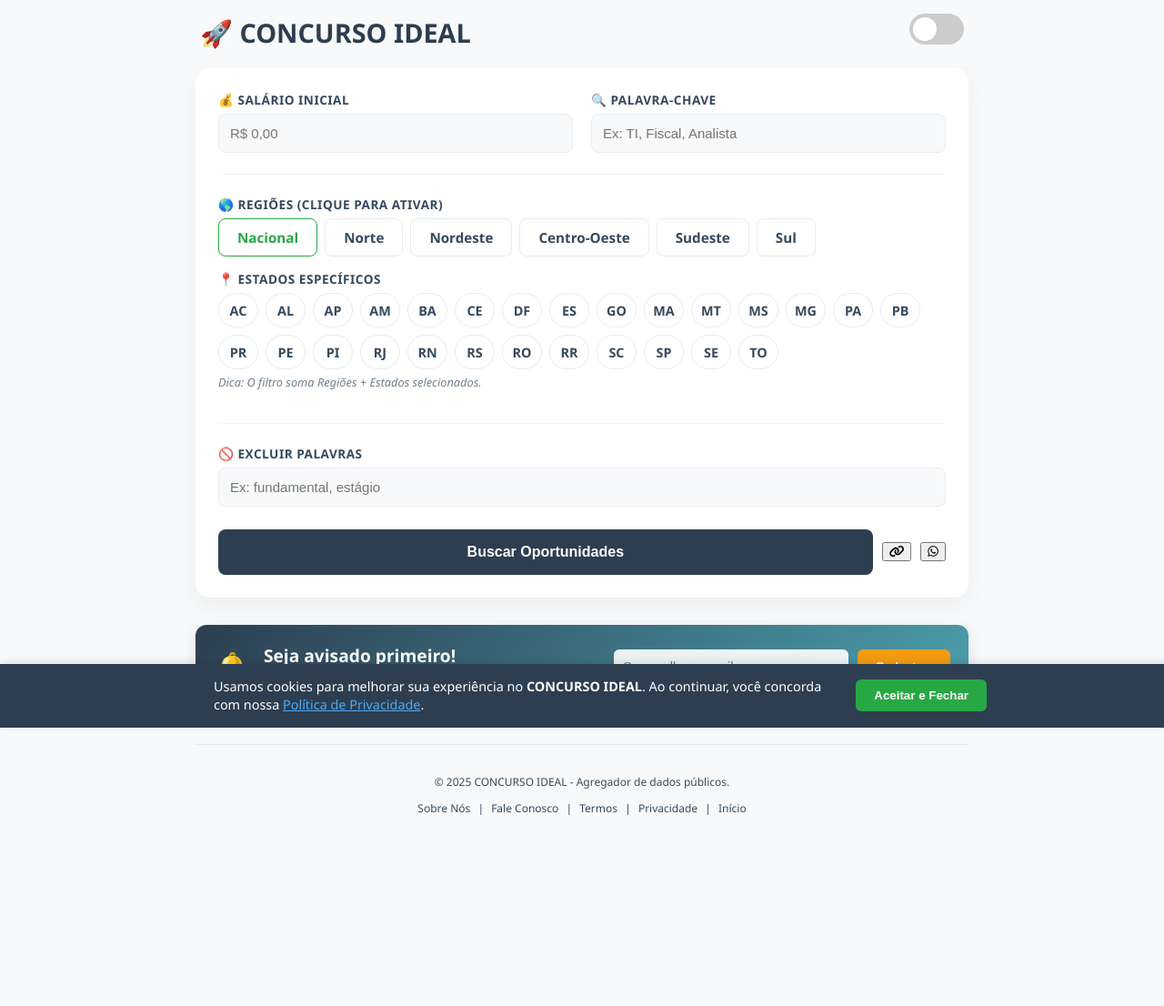
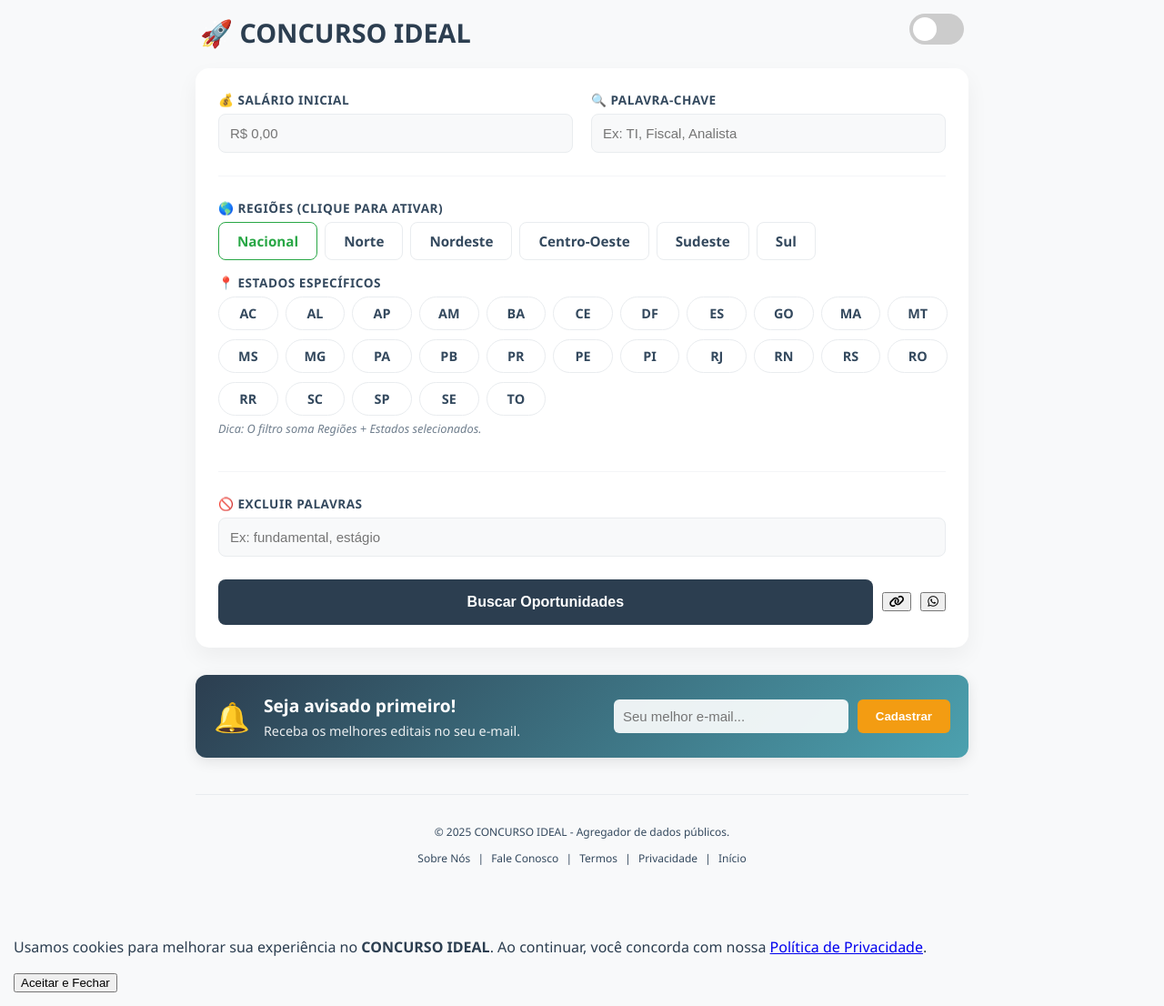
Before and after one commit to irislenisson/concurso-flask-app, a Flask app: page / in a window 1280 px wide. Shown: the whole page at 91% size. Before the commit the page ends 896 px from the top, so only its background shows below. Run offline with Flask 3, Linux system fonts and the light colour scheme.

Commit message:
Atualização visual 2

```diff
--- a/static/css/style.css
+++ b/static/css/style.css
@@ -1,4 +1,4 @@
-/* static/css/style.css - Versão Equilibrada e Visualmente Confortável */
+/* static/css/style.css - Versão Final: Visual Pílula e Equilibrado */
 
 /* VARIÁVEIS DE CORES */
 :root {
@@ -34,7 +34,7 @@
 body {
     font-family: 'Segoe UI', Tahoma, Geneva, Verdana, sans-serif;
     margin: 0;
-    padding: 15px; /* Padding confortável */
+    padding: 15px;
     background-color: var(--bg-body);
     color: var(--text-primary);
     scroll-behavior: smooth;
@@ -43,7 +43,7 @@ body {
 
 .container { max-width: 850px; margin: 0 auto; padding-bottom: 50px; position: relative; }
 
-/* --- CABEÇALHO LADO A LADO --- */
+/* --- CABEÇALHO (Lado a Lado) --- */
 .header-row {
     display: flex;
     justify-content: space-between;
@@ -60,16 +60,15 @@ h1 {
     font-size: 1.8rem;
 }
 
-/* Oculta posicionamento antigo */
 .theme-switch-wrapper { position: static; display: flex; align-items: center; }
 
 form {
     background: var(--bg-container);
-    padding: 25px; /* Espaço interno bom */
+    padding: 25px; /* Espaço interno confortável */
     border-radius: 15px;
     box-shadow: 0 10px 25px var(--card-shadow);
     display: grid;
-    gap: 15px; /* Gap equilibrado (nem 20px, nem 8px) */
+    gap: 15px; /* Espaço entre linhas confortável */
 }
 
 label {
@@ -97,6 +96,7 @@ input:focus { border-color: var(--primary-color); background: var(--bg-container
 
 .btn-grid { display: flex; flex-wrap: wrap; gap: 8px; }
 
+/* Botões Gerais */
 .filter-btn {
     background-color: var(--bg-container);
     border: 1px solid var(--border-color);
@@ -109,23 +109,30 @@ input:focus { border-color: var(--primary-color); background: var(--bg-container
 .filter-btn:hover { background-color: var(--border-color); transform: translateY(-1px); }
 .filter-btn.active { background-color: var(--primary-color); color: white; border-color: var(--primary-color); box-shadow: 0 4px 6px rgba(0,123,255,0.2); }
 
-/* --- ESTADOS EQUILIBRADOS --- */
-.uf-btn {
-    width: 42px; /* Largura fixa para uniformidade */
-    height: 36px; /* Altura fixa */
-    display: flex;
-    align-items: center;
-    justify-content: center;
-    padding: 0;
-    /* Mantém o visual arredondado mas não tão pequeno */
-    border-radius: 20px;
+/* --- GRID DE ESTADOS (UF) ESTILO PÍLULA (IGUAL SUA IMAGEM) --- */
+.uf-grid {
+    display: grid;
+    /* Cria colunas que se adaptam, mas com largura mínima de 60px para o formato pílula */
+    grid-template-columns: repeat(auto-fill, minmax(60px, 1fr));
+    gap: 10px;
 }
 
+.uf-btn {
+    border-radius: 50px; /* Formato Pílula Arredondada */
+    padding: 8px 0; /* Altura equilibrada */
+    text-align: center;
+    justify-content: center;
+    display: flex;
+    width: 100%; /* Ocupa a célula do grid */
+    font-weight: 700; /* Letra um pouco mais grossa como na imagem */
+}
+
+/* Regiões */
 .region-btn { padding: 10px 20px; font-size: 0.95em; border-radius: 8px; }
 .region-btn[data-value="Nacional"] { border-color: #28a745; color: #28a745; }
 .region-btn[data-value="Nacional"].active { background-color: #28a745; color: white; }
 
-.section-divider { border-top: 1px solid var(--border-color); margin: 8px 0; opacity: 0.5; }
+.section-divider { border-top: 1px solid var(--border-color); margin: 10px 0; opacity: 0.5; }
 .help-text { font-size: 0.8em; color: var(--text-secondary); margin-top: 5px; font-style: italic; opacity: 0.7;}
 
 .main-actions { display: flex; gap: 10px; margin-top: 10px; align-items: center; }
@@ -137,7 +144,7 @@ input[type="submit"] {
 }
 input[type="submit"]:hover { background-color: #1a252f; transform: translateY(-2px); }
 
-/* NEWSLETTER ORIGINAL */
+/* NEWSLETTER GRADIENTE */
 .newsletter-box {
     margin-top: 30px;
     background: linear-gradient(135deg, #2c3e50, #4ca1af);
@@ -211,12 +218,12 @@ input:checked + .slider .moon-icon { opacity: 1; }
 .btn-zap-small { background-color: #25D366; }
 .btn-zap-small:hover { background-color: #128C7E; transform: translateY(-2px); }
 
-/* Footer */
+/* FOOTER */
 .legal-footer { margin-top: 40px; text-align: center; font-size: 0.75em; color: var(--text-secondary); border-top: 1px solid var(--border-color); padding-top: 20px; }
 .legal-footer a { color: var(--text-secondary); text-decoration: none; margin: 0 5px; }
 .legal-footer a:hover { text-decoration: underline; }
 
-/* Auxiliares */
+/* AUXILIARES */
 .skeleton { background: var(--skeleton-start); background: linear-gradient(90deg, var(--skeleton-start) 25%, var(--skeleton-mid) 50%, var(--skeleton-end) 75%); background-size: 200% 100%; animation: loading 1.5s infinite; border-radius: 4px; margin-bottom: 8px; }
 @keyframes loading { 0% { background-position: 200% 0; } 100% { background-position: -200% 0; } }
 .skeleton-card { background: var(--bg-container); padding: 25px; border-left: 5px solid var(--border-color); border-radius: 10px; margin-bottom: 20px; }
@@ -228,23 +235,3 @@ input:checked + .slider .moon-icon { opacity: 1; }
 #btn-back-to-top:hover { background-color: #1a252f; transform: scale(1.1); }
 #toast { visibility: hidden; min-width: 250px; margin-left: -125px; background-color: #333; color: #fff; text-align: center; border-radius: 8px; padding: 16px; position: fixed; z-index: 10000; left: 50%; bottom: 30px; }
 #toast.show { visibility: visible; animation: fadein 0.5s, fadeout 0.5s 2.5s; }
-@keyframes fadein { from {bottom: 0; opacity: 0;} to {bottom: 30px; opacity: 1;} }
-@keyframes fadeout { from {bottom: 30px; opacity: 1;} to {bottom: 0; opacity: 0;} }
-.cookie-banner { display: none; position: fixed; bottom: 0; left: 0; width: 100%; background-color: #2c3e50; color: white; padding: 15px 20px; box-shadow: 0 -2px 10px rgba(0,0,0,0.1); z-index: 9999; font-size: 0.9em; }
-.cookie-content { max-width: 850px; margin: 0 auto; display: flex; justify-content: space-between; align-items: center; flex-wrap: wrap; gap: 15px; }
-.cookie-content p { margin: 0; flex: 1; line-height: 1.4; }
-.cookie-content a { color: #4dabf7; text-decoration: underline; }
-.cookie-btn { background-color: #28a745; color: white; border: none; padding: 10px 20px; border-radius: 6px; cursor: pointer; font-weight: bold; white-space: nowrap; transition: background 0.2s; }
-.cookie-btn:hover { background-color: #218838; }
-.ad-slot { background-color: var(--bg-container); border: 1px dashed var(--border-color); border-radius: 10px; padding: 20px; margin-bottom: 20px; text-align: center; color: var(--text-secondary); }
-.ad-label { font-size: 0.7em; text-transform: uppercase; letter-spacing: 1px; margin-bottom: 10px; display: block; opacity: 0.6; }
-.btn-report { background: none; border: none; color: #ef5350; font-size: 0.85em; cursor: pointer; text-decoration: underline; margin-top: 10px; opacity: 0.7; transition: opacity 0.2s; }
-.btn-report:hover { opacity: 1; }
-
-@media (max-width: 600px) {
-    .cookie-content { flex-direction: column; text-align: center; }
-    .cookie-btn { width: 100%; }
-    .news-form { width: 100%; }
-    /* Ajuste de Inputs no Mobile */
-    .form-cols { grid-template-columns: 1fr !important; }
-}
--- a/templates/index.html
+++ b/templates/index.html
@@ -31,7 +31,7 @@
 
         <div>
             <label>📍 Estados Específicos</label>
-            <div class="btn-grid">
+            <div class="uf-grid">
                 <div class="filter-btn uf-btn" data-value="AC">AC</div> <div class="filter-btn uf-btn" data-value="AL">AL</div>
                 <div class="filter-btn uf-btn" data-value="AP">AP</div> <div class="filter-btn uf-btn" data-value="AM">AM</div>
                 <div class="filter-btn uf-btn" data-value="BA">BA</div> <div class="filter-btn uf-btn" data-value="CE">CE</div>
```
